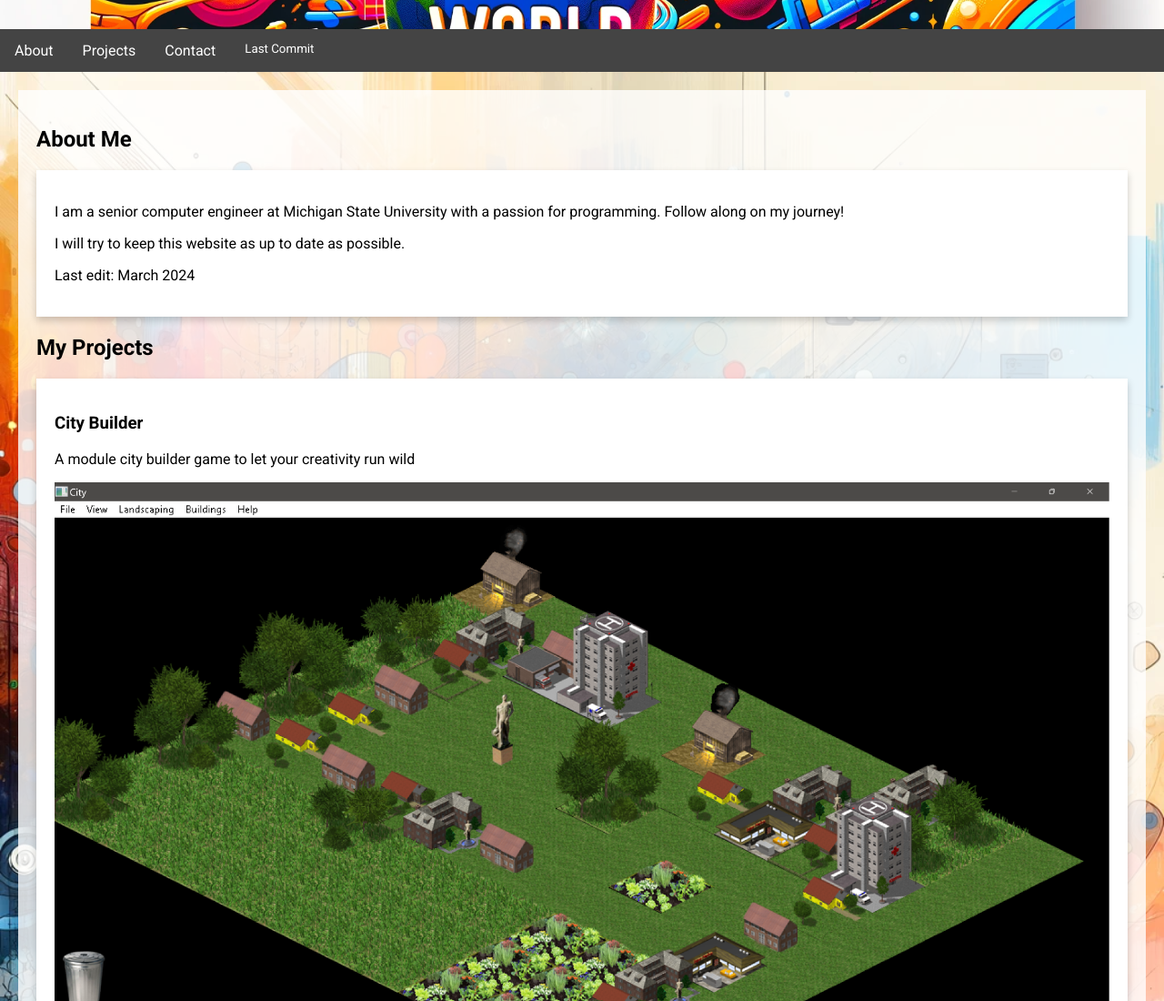
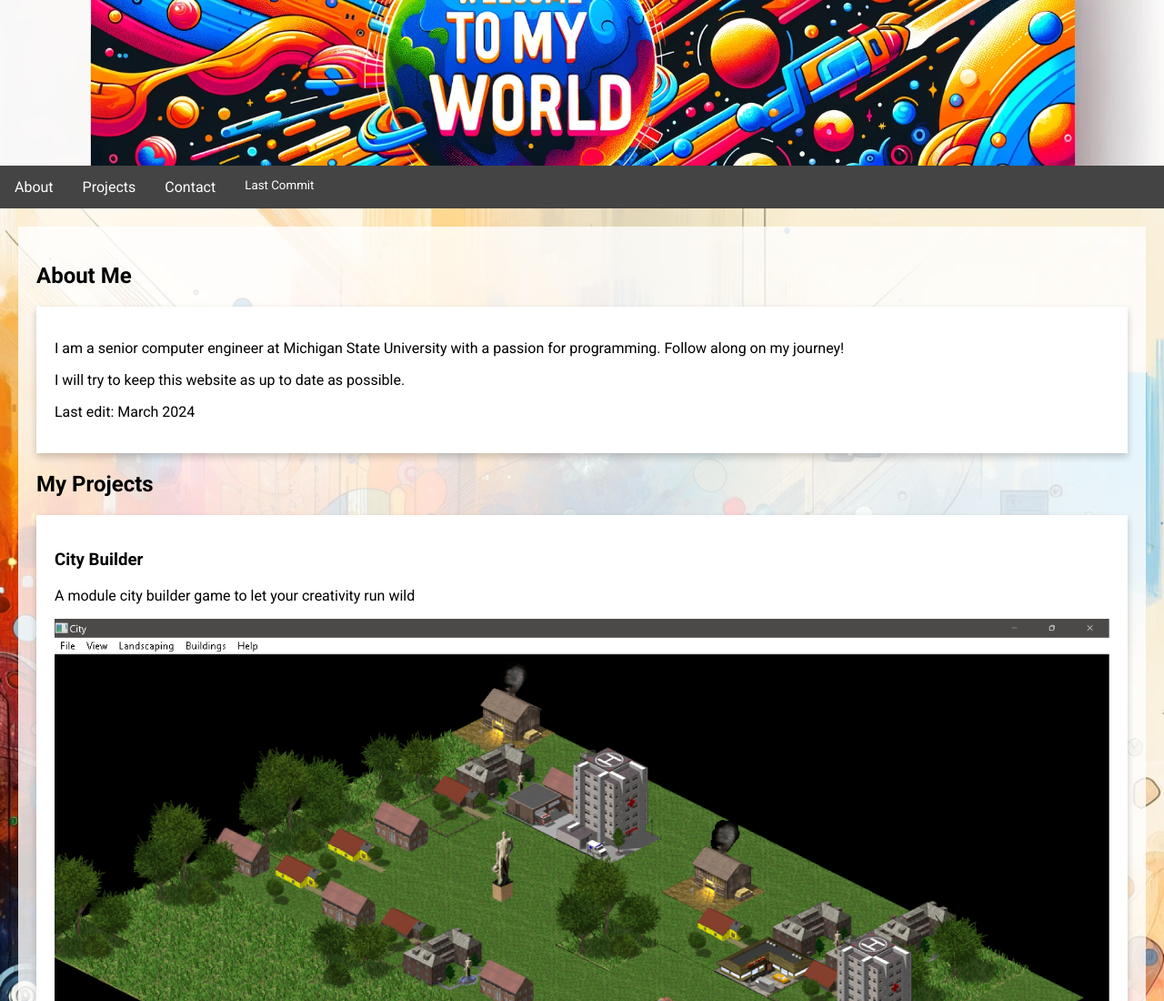
Before and after one commit to JHanold/JHanold.github.io, a plain HTML site: page index.html in a window 1280 px wide. Shown: the top 1100 px of the page at 91% size. Drawn offline with Linux system fonts and the light colour scheme; no server answers.

Commit message:
banner height

```diff
--- a/index.html
+++ b/index.html
@@ -14,10 +14,10 @@
         background-color: #f0f0f0;
     }
     .header {
+        height: 150px; /* Adjust the height to fit your banner */
         background: url('welcometomyworld.webp') no-repeat center center;
         background-size: cover;
         padding: 1em 0;
-        text-align: center; /* Adjust this if necessary */
     }
     .navigation {
         background-color: #444;
```
